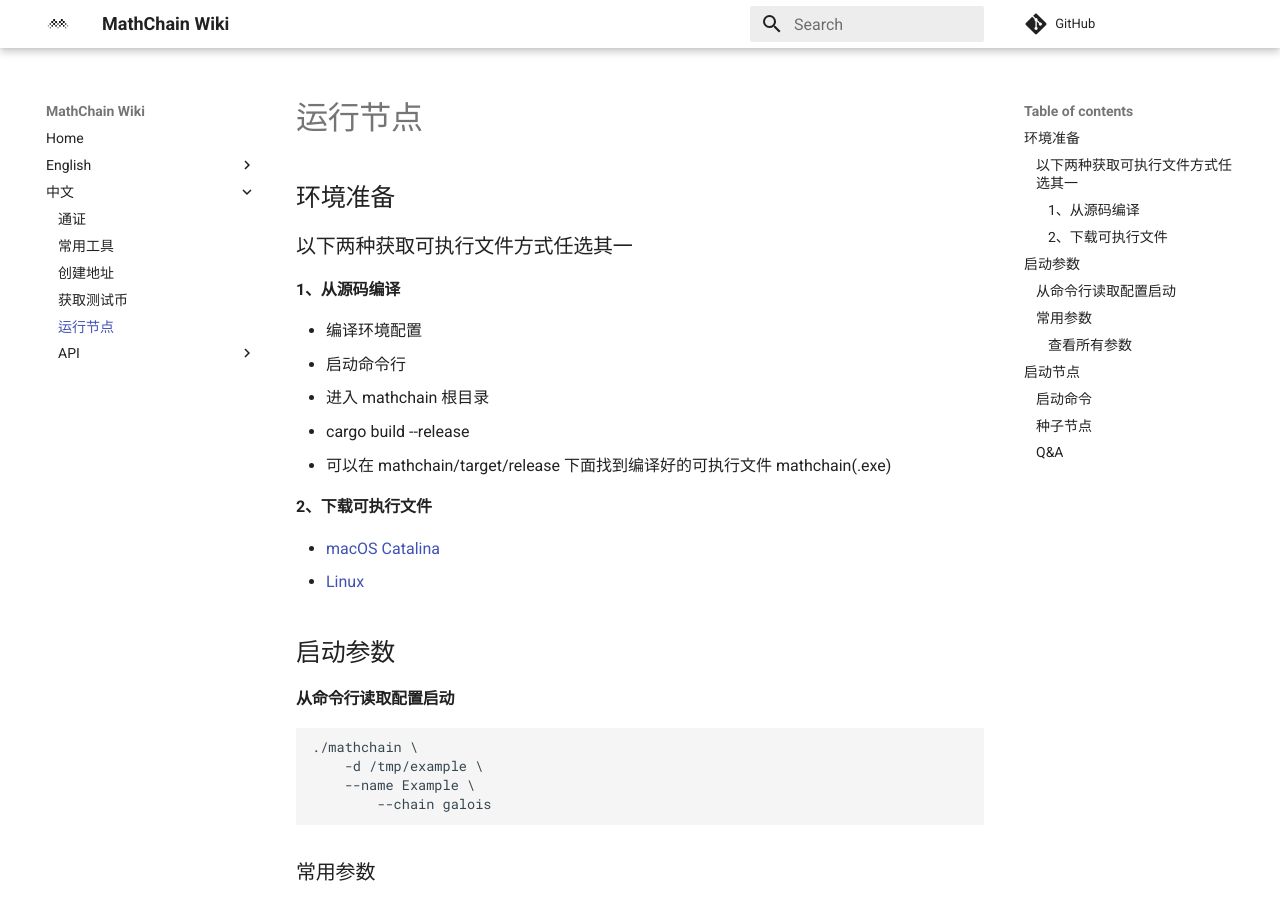
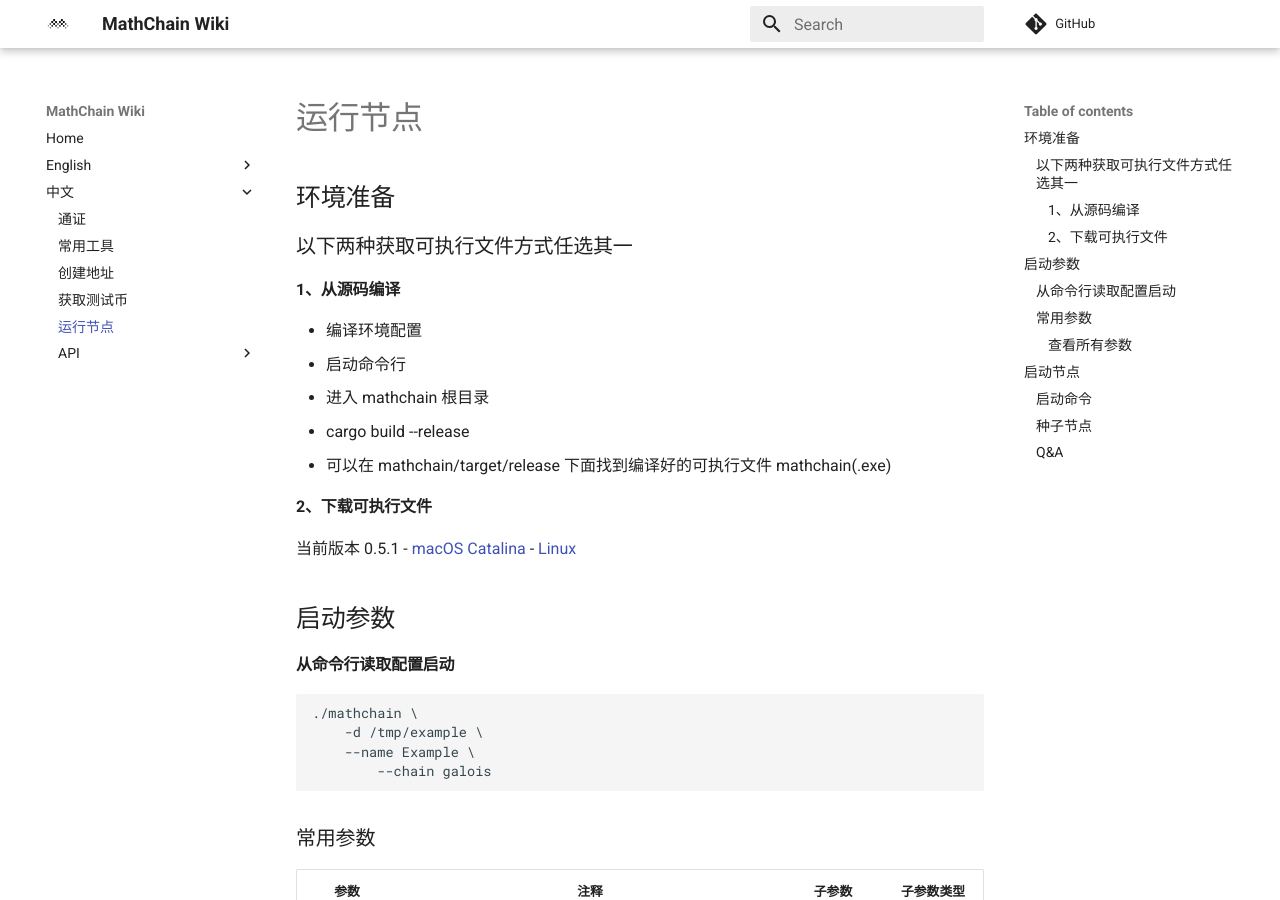
Before and after one commit to mathwallet/docs.mathchain.org, an MkDocs documentation site: the page built from docs/cn/tut_run_node.md, in a window 1280 px wide and 900 px high. Built offline with MkDocs 1.6.1 and Material for MkDocs 9.7.7, drawn with Linux system fonts in a browser that asks for light colours; comment, search, counter and statistics services are not loaded.

Commit message:
Update tut_run_node.md

```diff
--- a/docs/cn/tut_run_node.md
+++ b/docs/cn/tut_run_node.md
@@ -11,7 +11,7 @@
 - 可以在 mathchain/target/release 下面找到编译好的可执行文件 mathchain(.exe)
 
 #### 2、下载可执行文件
-
+当前版本 0.5.1
 - [macOS Catalina](https://github.com/mathwallet/MathChain/releases/download/0.5.1/mathchain-0.5.1-x86_64-apple-darwin.tar.bz2)
 - [Linux](https://github.com/mathwallet/MathChain/releases/download/0.5.1/mathchain-0.5.1-x86_64-linux-gnu-glibc-2.17-llvm-3.8.tar.bz2)
 
```
